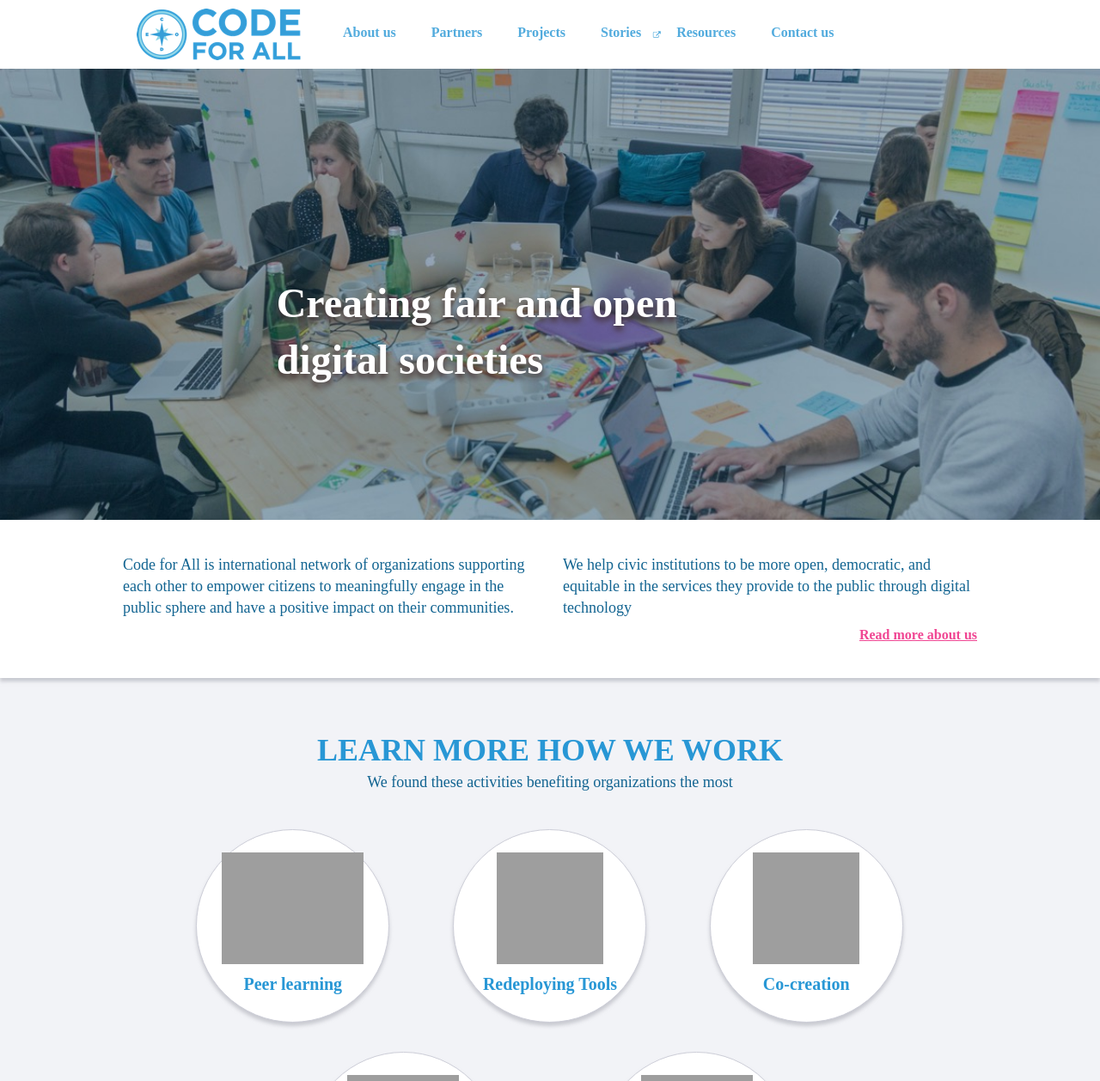
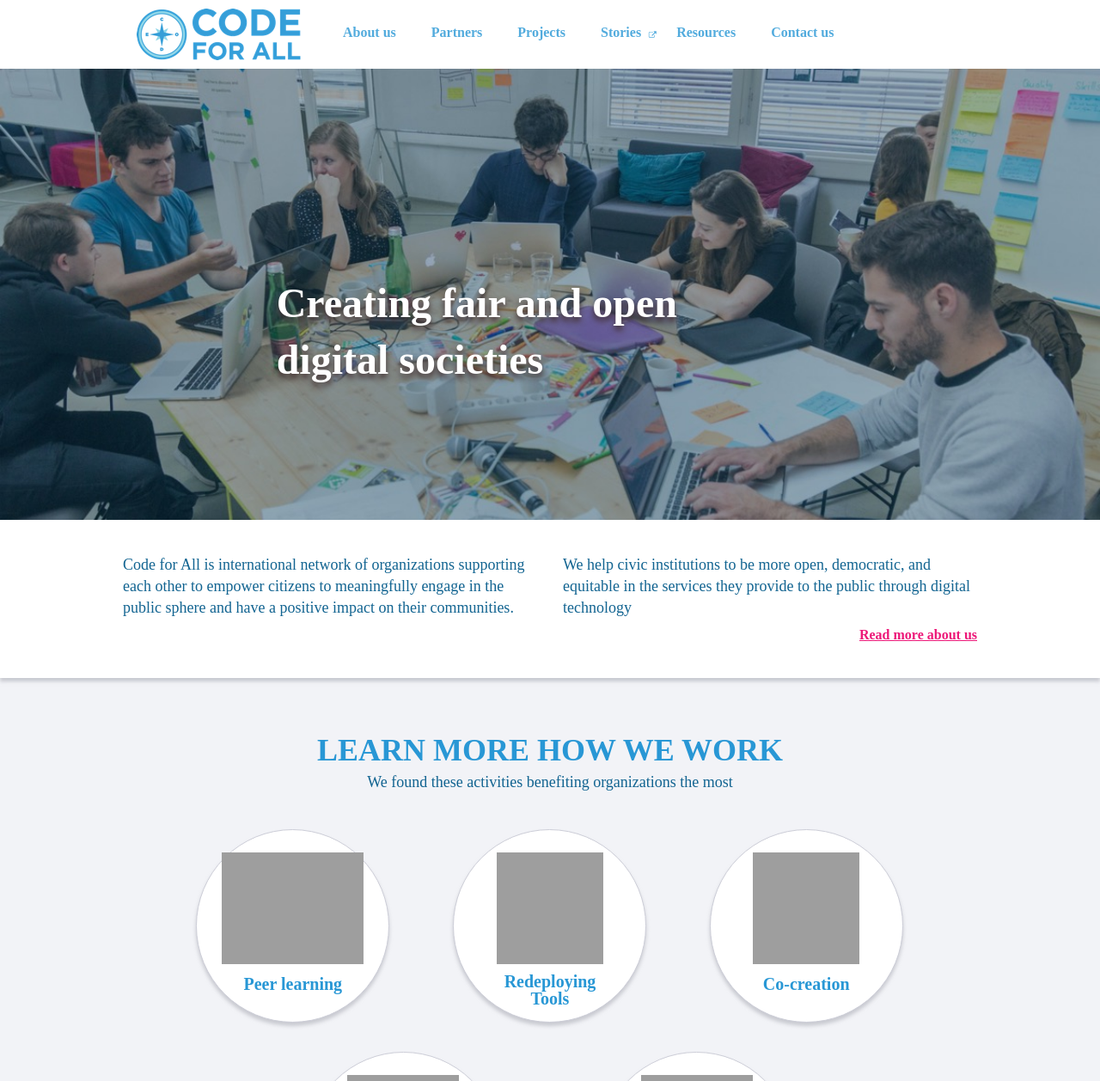
Before and after one commit to Code-for-All/codeforall.org, a Jekyll site: the page built from index.html, in a window 1280 px wide. Shown: the top 1258 px of the page at 86% size. Built offline with Jekyll 4.4.1, drawn with Linux system fonts in a browser that asks for light colours; nearby versions of some CDN libraries; some web fonts are replaced; grey boxes are pictures that could not be loaded.

Commit message:
revision

```diff
--- a/assets/css/style.css
+++ b/assets/css/style.css
@@ -150,7 +150,7 @@
     height: 60px; }
   .stories-icon::after {
     top: 7px;
-    left: 60px; }
+    left: 55px; }
   .navbar-collapse {
     margin-top: 0;
     margin: 0; }
@@ -201,7 +201,7 @@
   display: block;
   text-decoration: underline;
   margin-bottom: 10px;
-  opacity: 0.8; }
+  opacity: 1; }
 
 .read-more:hover {
   opacity: 1;
@@ -1431,7 +1431,7 @@
 
 @media (max-width: 992px) {
 .stories-icon::after {
-  left: 90px;
+  left: 85px;
 }}
 
 
--- a/assets/js/map.js
+++ b/assets/js/map.js
@@ -7,10 +7,10 @@
     })
     function getIcon(properties) {
       var icon = {
-        iconSize: [38, 38],
+        iconSize: [84, 84],
         className: 'marker',
         iconAnchor: [0, 25],
-        shadowSize: [38, 38]
+        shadowSize: [84, 84]
       };
       if (properties.logo_url) {
         icon.iconUrl = properties.logo_url;
--- a/index.html
+++ b/index.html
@@ -52,7 +52,7 @@
                     <div class="round mrg0a">
                         <div class="round-illustration redeploy">
                         </div>
-                        <div class="round-h2">Redeploying Tools</div>
+                        <div class="round-h2 off">Redeploying Tools</div>
                     </div>
                 </div>
                 <div class="col-sm-12 col-md-4">
```
